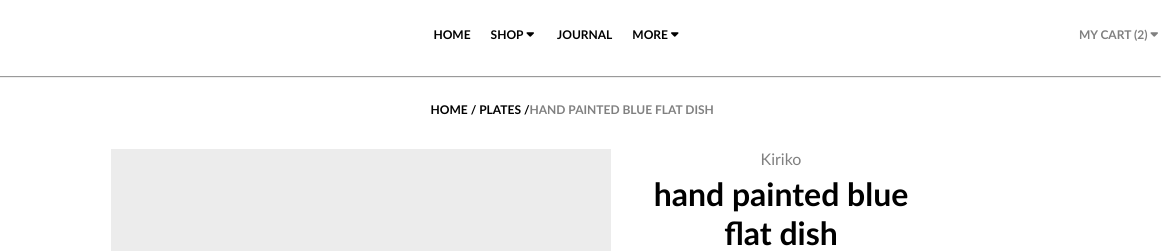
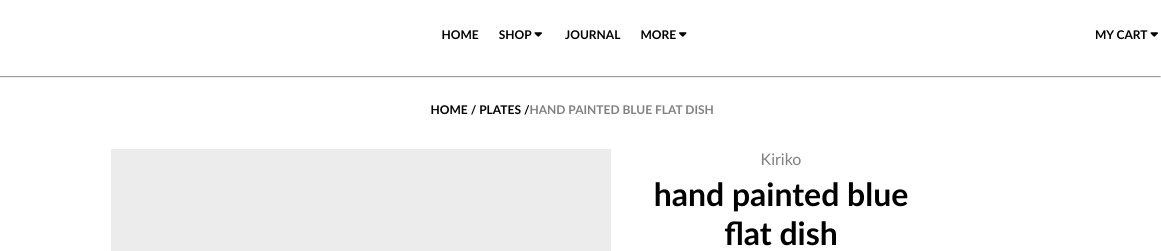
Before and after one commit to joycemathieu/ecf-2, a plain HTML site: page product-detail.html in a window 1280 px wide. Shown: the top 251 px of the page, 119-1280 px from the left. Drawn offline with Linux system fonts and the light colour scheme.

Commit message:
change list css

```diff
--- a/css/style.css
+++ b/css/style.css
@@ -31,6 +31,7 @@ nav ul{
     padding-left: 20px;
     font-size: 12px;
     font-weight: bold;
+    color: black;
 }
 .fa, .fas{
     padding:3px;
--- a/product-detail.html
+++ b/product-detail.html
@@ -28,7 +28,7 @@
                     <li class="list">MORE <i class="icon fas fa-sort-down"></i></li>
                 </ul>
                 <div class="cart-container">
-                <span class="list cart">MY CART (2)
+                <span class="list">MY CART
                     <i class="icon fas fa-sort-down"></i>
                 </span>
                 </div>
```
